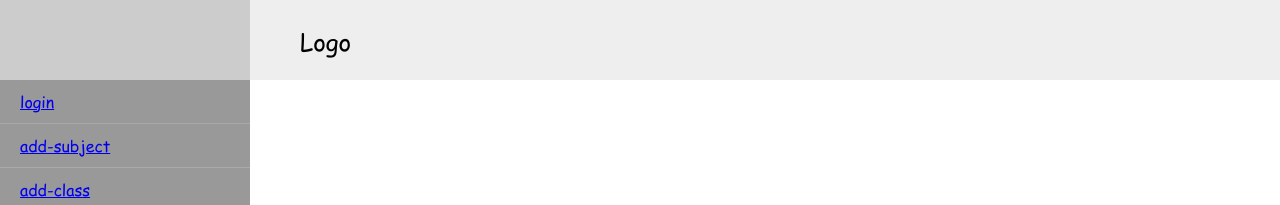
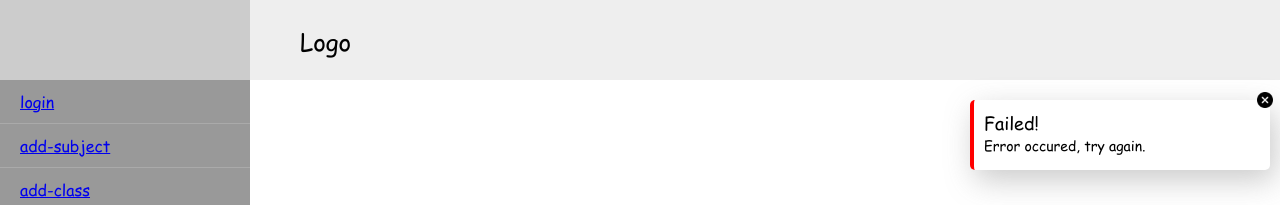
Before and after one commit to Robotic7o7/fks-dashboard, a React (Create React App) app: page /add-class in a window 1280 px wide. Both pictures are taken after typing "Sample", "Sample", "Sample" into the empty fields and a click on the button "SUBMIT". Shown: the top 205 px of the page. Built offline with nearby package versions, Linux system fonts and the light colour scheme; no server answers.

Commit message:
latest commit

```diff
--- a/src/App.css
+++ b/src/App.css
@@ -102,3 +102,52 @@ table{
 .hidden{
   display: none;
 }
+
+.notif-component-success{
+  display:none;
+  height:70px;
+  width:300px;
+  border-left:4px solid green;
+  border-radius:5px;
+  position:absolute;
+  top:100px;
+  right:10px;
+  box-shadow: 5px 10px 30px #88888871;
+  box-sizing:border-box;
+  padding:10px;
+}
+
+.notif-component-failed{
+  display:none;
+  height:70px;
+  width:300px;
+  border-left:4px solid red;
+  border-radius:5px;
+  position:absolute;
+  top:100px;
+  right:10px;
+  box-shadow: 5px 10px 30px #88888871;
+  box-sizing:border-box;
+  padding:10px;
+}
+
+.notif-component-text{
+  font-family: 'comicSans', sans-serif;
+  font-size: 18px;
+  color:#000;
+  margin-bottom:10px;
+}
+
+.notif-component-message{
+  font-family: 'comicSans', sans-serif;
+  font-size: 14px;
+  color:#000;
+}
+
+.notif-closeIcon{
+  position:absolute;
+  top:-10px;
+  right:-5px;
+  height:20px;
+  width:20px;
+}
--- a/src/pages/add-assignment/add-assignment.js
+++ b/src/pages/add-assignment/add-assignment.js
@@ -134,20 +134,37 @@ function AddAssignment() {
                 .then(data => {
                     if (data.message != "failed") {
                         console.log(data)
+                        showNotifSuccess()
                     }
 
                     else {
-                        alert("Please try again!")
+                        showNotifFailed()
                     }
                 })
                 .catch((error) => {
+                    showNotifFailed()
                     console.error('Error:', error);
                 });
 
         }
     }
 
+
+    function showNotifSuccess(){
+        document.getElementById("notif-success").style.display="block";
+    }
+
+    function showNotifFailed(){
+        document.getElementById("notif-failed").style.display="block";
+    }
+
+    function closeNotif(){
+        document.getElementById("notif-success").style.display="none";
+        document.getElementById("notif-failed").style.display="none";
+    }
+
     return (
+        <>
         <div className="form-container" id="add-assignment-form">
             <span className="form-title">Add New Assignment</span>
             <div className="form-field-container">
@@ -211,6 +228,20 @@ function AddAssignment() {
             <button className="submit-button" onClick={e=>{addQuestion(e)}}>Add Another Question</button>
             <button className="submit-button" onClick={addAssignment}>SUBMIT</button>
         </div>
+        <div className="notif-component-success"id="notif-success">
+            <label className="notif-component-text">Success!</label>
+            <br/>
+            <label className="notif-component-message">Assignment added.</label>
+            <img src="icons8-macos-close-60.png" className="notif-closeIcon" onClick={closeNotif}/>
+        </div>
+
+        <div className="notif-component-failed" id="notif-failed">
+            <label className="notif-component-text">Failed!</label>
+            <br/>
+            <label className="notif-component-message">Error occured, try again.</label>
+            <img src="icons8-macos-close-60.png" className="notif-closeIcon" onClick={closeNotif}/>
+        </div>
+        </>
     )
 }
 
--- a/src/pages/add-class/add-class.js
+++ b/src/pages/add-class/add-class.js
@@ -55,19 +55,36 @@ function AddClass() {
                 .then(data => {
                     if (data.message != "failed") {
                         console.log(data)
+                        showNotifSuccess()
                     }
 
                     else {
-                        alert("Please try again!")
+                        showNotifFailed();
                     }
                 })
                 .catch((error) => {
+                    showNotifFailed();
                     console.error('Error:', error);
                 });
 
         }
     }
+
+    function showNotifSuccess(){
+        document.getElementById("notif-success").style.display="block";
+    }
+
+    function showNotifFailed(){
+        document.getElementById("notif-failed").style.display="block";
+    }
+
+    function closeNotif(){
+        document.getElementById("notif-success").style.display="none";
+        document.getElementById("notif-failed").style.display="none";
+    }
+
     return (
+        <>
         <div className="form-container">
             <span className="form-title">Create New Class</span>
             <div className="form-field-container">
@@ -96,6 +113,20 @@ function AddClass() {
             </div>
             <button className="submit-button" onClick={submitForm}>SUBMIT</button>
         </div>
+        <div className="notif-component-success"id="notif-success">
+            <label className="notif-component-text">Success!</label>
+            <br/>
+            <label className="notif-component-message">Class added.</label>
+            <img src="icons8-macos-close-60.png" className="notif-closeIcon" onClick={closeNotif}/>
+        </div>
+
+        <div className="notif-component-failed" id="notif-failed">
+            <label className="notif-component-text">Failed!</label>
+            <br/>
+            <label className="notif-component-message">Error occured, try again.</label>
+            <img src="icons8-macos-close-60.png" className="notif-closeIcon" onClick={closeNotif}/>
+        </div>
+        </>
     )
 }
 
--- a/src/pages/add-student/add-student.js
+++ b/src/pages/add-student/add-student.js
@@ -82,13 +82,15 @@ function AddStudent() {
                 .then(data => {
                     if (data.message != "failed") {
                         console.log(data)
+                        showNotifSuccess()
                     }
 
                     else {
-                        alert("Please try again!")
+                        showNotifFailed()
                     }
                 })
                 .catch((error) => {
+                    showNotifFailed()
                     console.error('Error:', error);
                 });
 
@@ -96,7 +98,21 @@ function AddStudent() {
 
     }
 
+    function showNotifSuccess(){
+        document.getElementById("notif-success").style.display="block";
+    }
+
+    function showNotifFailed(){
+        document.getElementById("notif-failed").style.display="block";
+    }
+
+    function closeNotif(){
+        document.getElementById("notif-success").style.display="none";
+        document.getElementById("notif-failed").style.display="none";
+    }
+
     return (
+        <>
         <div className="form-container">
             <span className="form-title">Add Student</span>
             <div className="form-field-container">
@@ -145,6 +161,20 @@ function AddStudent() {
             </div>
             <button className="submit-button" onClick={submitForm}>SUBMIT</button>
         </div>
+        <div className="notif-component-success"id="notif-success">
+            <label className="notif-component-text">Success!</label>
+            <br/>
+            <label className="notif-component-message">Student added.</label>
+            <img src="icons8-macos-close-60.png" className="notif-closeIcon" onClick={closeNotif}/>
+        </div>
+
+        <div className="notif-component-failed" id="notif-failed">
+            <label className="notif-component-text">Failed!</label>
+            <br/>
+            <label className="notif-component-message">Error occured, try again.</label>
+            <img src="icons8-macos-close-60.png" className="notif-closeIcon" onClick={closeNotif}/>
+        </div>
+        </>
     )
 }
 
--- a/src/pages/add-subject/add-subject.js
+++ b/src/pages/add-subject/add-subject.js
@@ -27,19 +27,38 @@ function AddSubject() {
                 .then(data => {
                     if (data.message != "failed") {
                         console.log(data)
+                        showNotifSuccess();
                     }
 
                     else {
-                        alert("Please try again!")
+                        showNotifFailed();
                     }
                 })
                 .catch((error) => {
                     console.error('Error:', error);
+                    showNotifFailed();
                 });
 
         }
     }
+
+
+    function showNotifSuccess(){
+        document.getElementById("notif-success").style.display="block";
+    }
+
+    function showNotifFailed(){
+        document.getElementById("notif-failed").style.display="block";
+    }
+
+    function closeNotif(){
+        document.getElementById("notif-success").style.display="none";
+        document.getElementById("notif-failed").style.display="none";
+    }
+
+
     return (
+        <>
         <div className="form-container">
             <span className="form-title">Add New Subject</span>
             <div className="form-field-container">
@@ -48,6 +67,20 @@ function AddSubject() {
             </div>
             <button className="submit-button" onClick={addSubject}>SUBMIT</button>
         </div>
+        <div className="notif-component-success"id="notif-success">
+            <label className="notif-component-text">Success!</label>
+            <br/>
+            <label className="notif-component-message">Subject added.</label>
+            <img src="icons8-macos-close-60.png" className="notif-closeIcon" onClick={closeNotif}/>
+        </div>
+
+        <div className="notif-component-failed" id="notif-failed">
+            <label className="notif-component-text">Failed!</label>
+            <br/>
+            <label className="notif-component-message">Error occured, try again.</label>
+            <img src="icons8-macos-close-60.png" className="notif-closeIcon" onClick={closeNotif}/>
+        </div>
+        </>
     )
 }
 
--- a/src/pages/add-teacher/add-teacher.js
+++ b/src/pages/add-teacher/add-teacher.js
@@ -58,13 +58,15 @@ function submitTeacher(){
             .then(data => {
                 if (data.message != "failed") {
                     console.log(data)
+                    showNotifSuccess()
                 }
 
                 else {
-                    alert("Please try again!")
+                    showNotifFailed()
                 }
             })
             .catch((error) => {
+                showNotifFailed()
                 console.error('Error:', error);
             });
 
@@ -72,7 +74,20 @@ function submitTeacher(){
 
 }
 
+function showNotifSuccess(){
+    document.getElementById("notif-success").style.display="block";
+}
+
+function showNotifFailed(){
+    document.getElementById("notif-failed").style.display="block";
+}
+
+function closeNotif(){
+    document.getElementById("notif-success").style.display="none";
+    document.getElementById("notif-failed").style.display="none";
+}
     return (
+        <>
         <div className="form-container">
             <span className="form-title">Add Teacher</span>
             <div className="form-field-container">
@@ -101,6 +116,20 @@ function submitTeacher(){
             </div>
             <button className="submit-button" onClick={submitTeacher}>SUBMIT</button>
         </div>
+        <div className="notif-component-success"id="notif-success">
+            <label className="notif-component-text">Success!</label>
+            <br/>
+            <label className="notif-component-message">Teacher added.</label>
+            <img src="icons8-macos-close-60.png" className="notif-closeIcon" onClick={closeNotif}/>
+        </div>
+
+        <div className="notif-component-failed" id="notif-failed">
+            <label className="notif-component-text">Failed!</label>
+            <br/>
+            <label className="notif-component-message">Error occured, try again.</label>
+            <img src="icons8-macos-close-60.png" className="notif-closeIcon" onClick={closeNotif}/>
+        </div>
+        </>
     )
 }
 
```
Also changed, not shown: public/icons8-macos-close-60.png (added).
